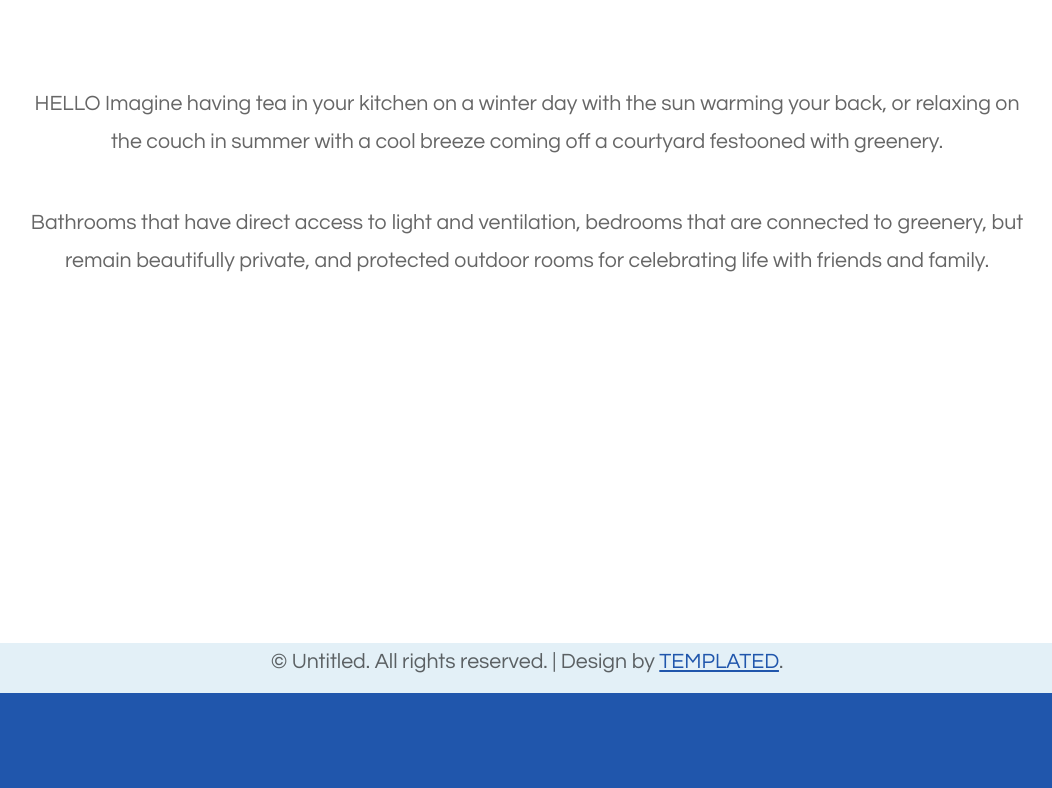
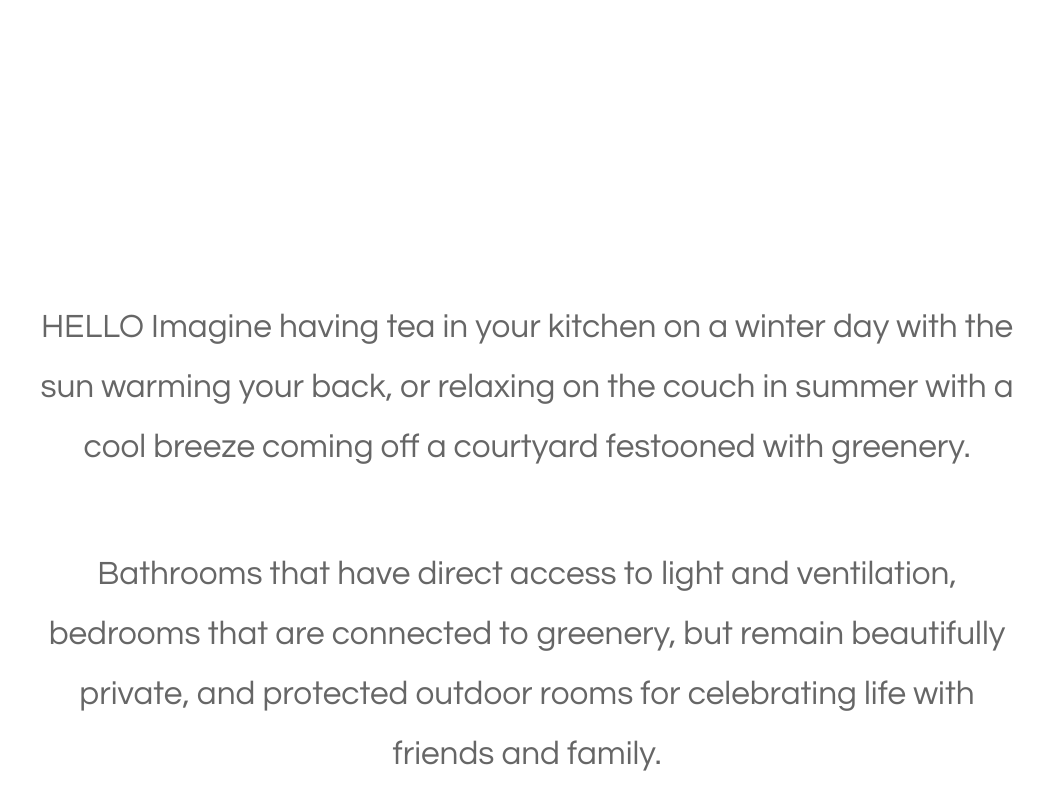
Before and after one commit to homesforpeople/web, a plain HTML site: page index.html in a window 1280 px wide. Shown: the part 353-1141 px from the top of the page, without its empty margins (113-1165 px from the left). Before the commit the page ends 1046 px from the top, so only its background shows below. Drawn offline with Linux system fonts and the light colour scheme.

Commit message:
Update default.css

```diff
--- a/default.css
+++ b/default.css
@@ -9,7 +9,7 @@
 		padding: 0px;
 		background: #2056ac;
 		font-family: 'Questrial', sans-serif;
-		font-size: 16pt;
+		font-size: 25pt;
 		color: rgba(0,0,0,.6);
 	}
 
```
